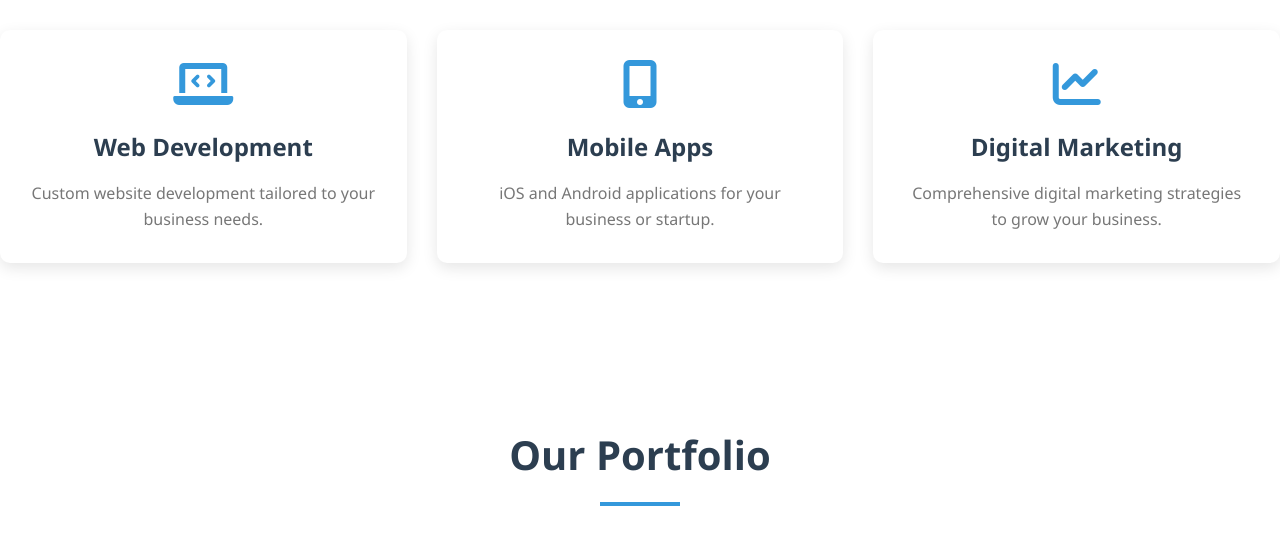
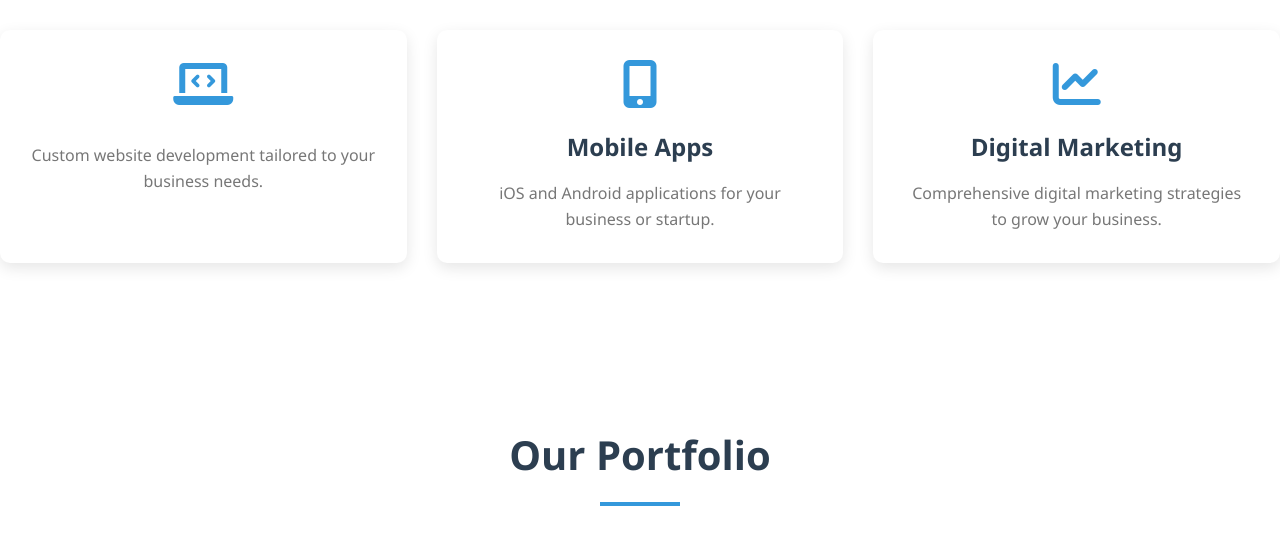
Before and after one commit to Elpadrino1234/project-NEW, a plain HTML site: page index.html in a window 1280 px wide. Shown: the part 1640-2174 px from the top of the page. Drawn offline with Linux system fonts and the light colour scheme; files whose address does not match are found by name.

Commit message:
Add files via upload

```diff
--- a/index.html
+++ b/index.html
@@ -91,7 +91,7 @@
             <div class="services-grid">
                 <div class="service-card">
                     <i class="fas fa-laptop-code service-icon"></i>
-                    <h3>Web Development</h3>
+                    <h3></h3>
                     <p>Custom website development tailored to your business needs.</p>
                 </div>
                 <div class="service-card">
```
